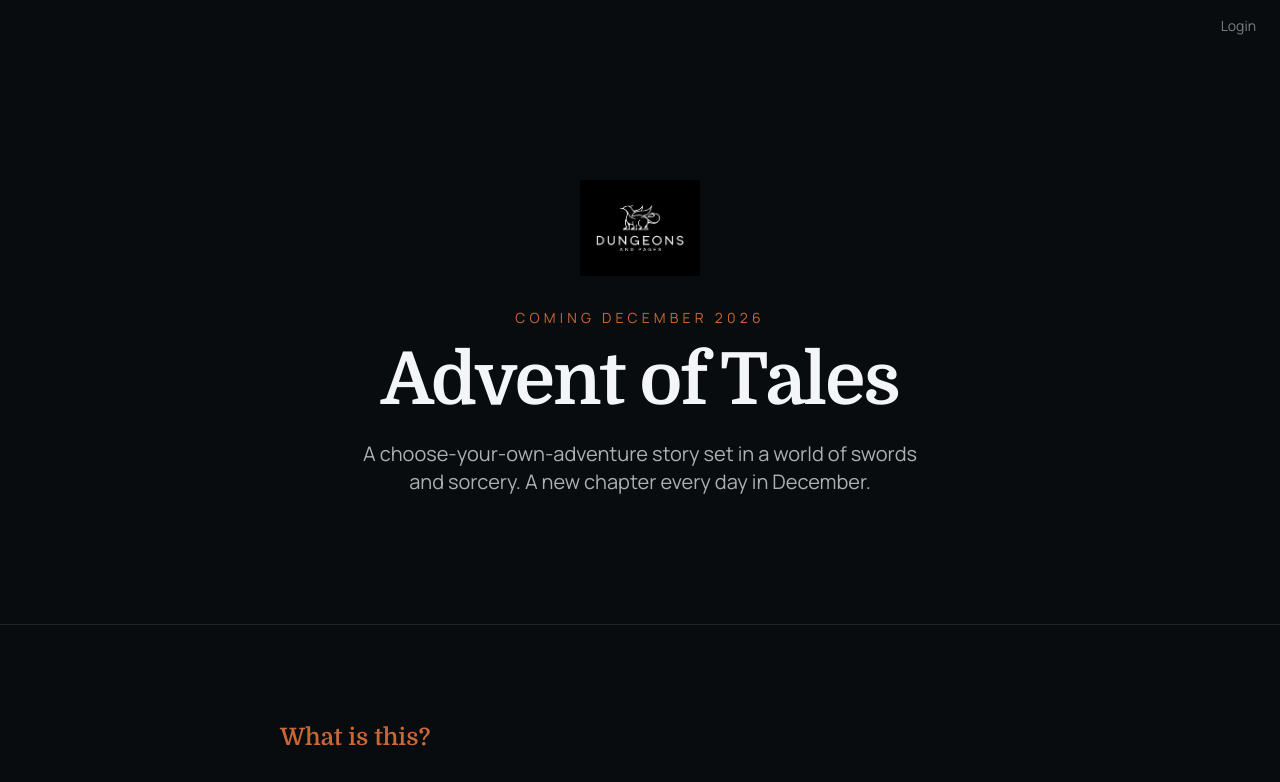
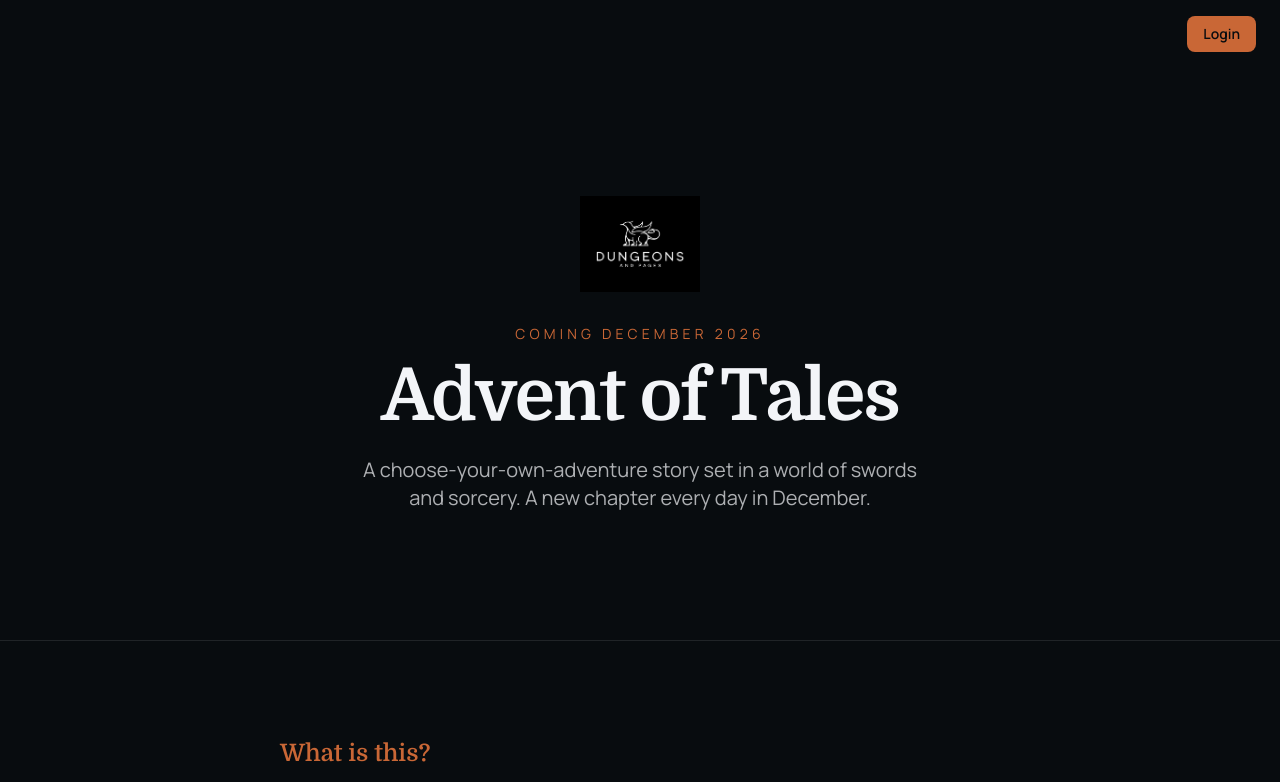
Before and after one commit to sascha-test/adventure-site, a Next.js app: page / in a window 1280 px wide. Shown: the top 782 px of the page. Built offline with nearby package versions, Linux system fonts and the light colour scheme; no server answers.

Commit message:
Style login button with ember background

```diff
--- a/src/app/page.tsx
+++ b/src/app/page.tsx
@@ -23,7 +23,7 @@ export default async function Home() {
           ) : (
             <Link
               href="/login"
-              className="text-foreground/50 hover:text-ember transition-colors"
+              className="bg-ember text-background px-4 py-2 rounded-lg font-semibold hover:opacity-90 transition-opacity"
             >
               Login
             </Link>
```
